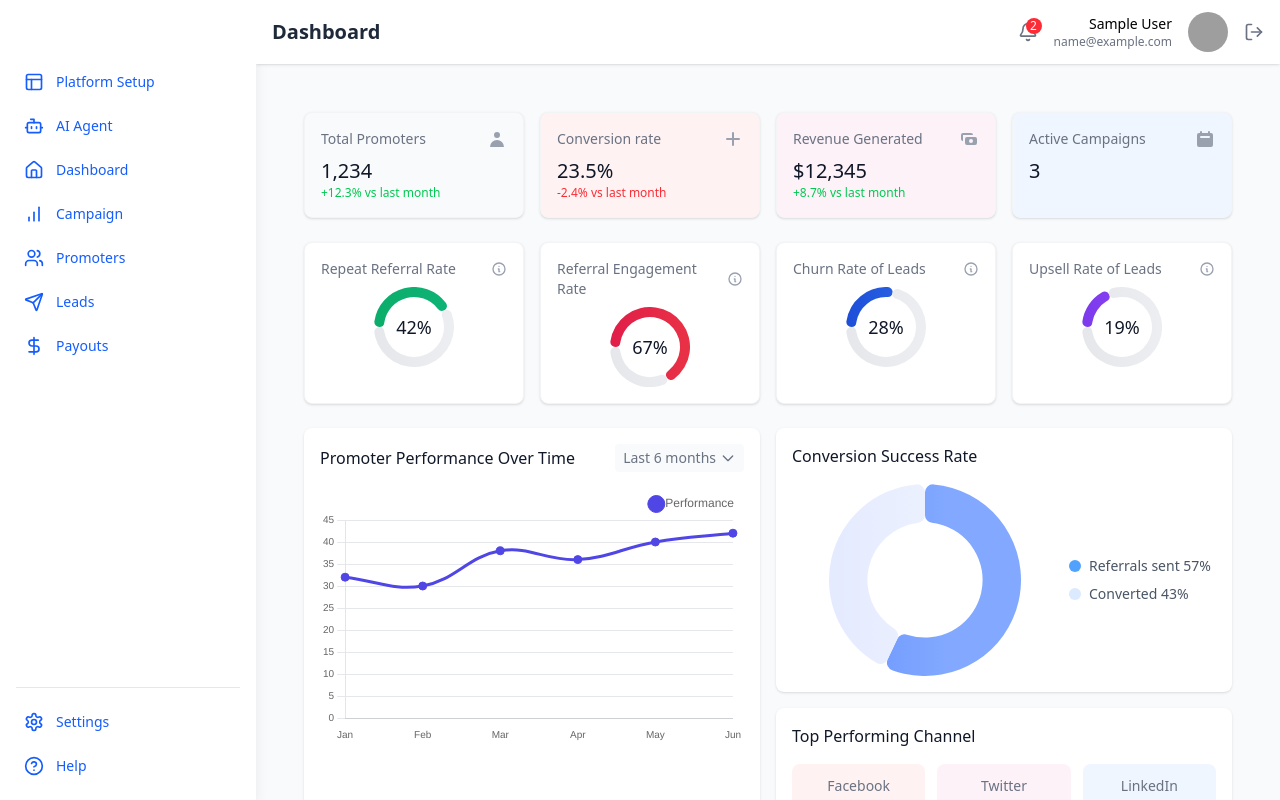
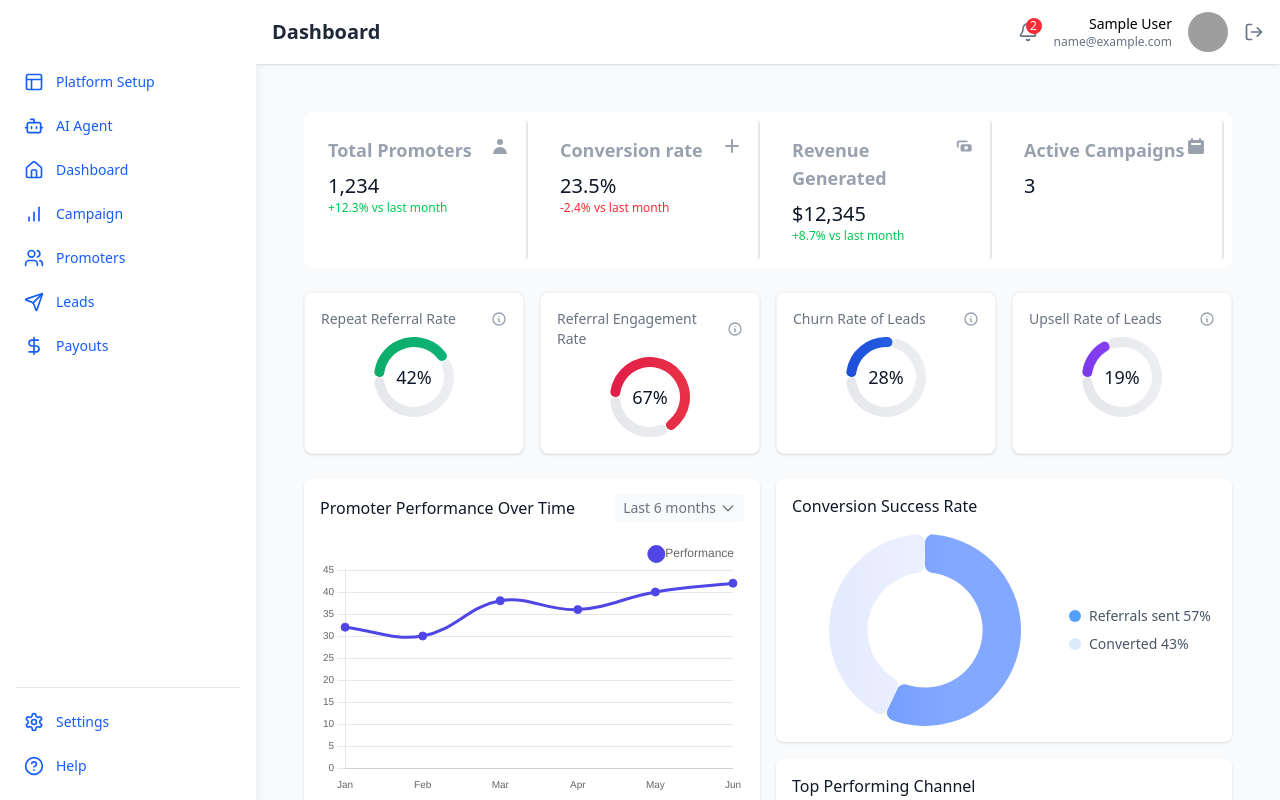
Before and after one commit to DEV1XX/Humanity-Assignment, a React (Vite) app: page /dashboard in a window 1280 px wide. Built offline with nearby package versions, Linux system fonts and the light colour scheme; sample sign-in values are in the browser's storage; grey boxes are pictures that could not be loaded.

Commit message:
dashboard tweaks

```diff
--- a/src/Pages/Dashboard.jsx
+++ b/src/Pages/Dashboard.jsx
@@ -210,20 +210,19 @@ const Dashboard = () => {
   };
 
   return (
-    <div className="p-6 bg-gray-50 min-h-screen">
+    <div className="p-6 bg-gray-50 min-h-screen ">
 
       {/* Top Metrics */}
-      <div className="grid grid-cols-1 md:grid-cols-4 gap-4 mb-6">
+      <div className="grid grid-cols-1 md:grid-cols-4 bg-white p-2  rounded-lg  gap-4 mb-6">
         <MetricCard
           label="Total Promoters"
           value={data.metrics.totalPromoters.count.toLocaleString()}
           change={data.metrics.totalPromoters.change}
           icon={
-            <svg xmlns="http://www.w3.org/2000/svg" className="h-5 w-5 text-gray-400" viewBox="0 0 20 20" fill="currentColor">
+            <svg xmlns="http://www.w3.org/2000/svg" className="h-5 w-5 text-gray-400 " viewBox="0 0 20 20" fill="currentColor">
               <path fillRule="evenodd" d="M10 9a3 3 0 100-6 3 3 0 000 6zm-7 9a7 7 0 1114 0H3z" clipRule="evenodd" />
             </svg>
           }
-          bgColor="bg-gray-50"
         />
         <MetricCard
           label="Conversion rate"
@@ -235,7 +234,6 @@ const Dashboard = () => {
               <path fillRule="evenodd" d="M10 3a1 1 0 011 1v5h5a1 1 0 110 2h-5v5a1 1 0 11-2 0v-5H4a1 1 0 110-2h5V4a1 1 0 011-1z" clipRule="evenodd" />
             </svg>
           }
-          bgColor="bg-red-50"
         />
         <MetricCard
           label="Revenue Generated"
@@ -246,7 +244,6 @@ const Dashboard = () => {
               <path fillRule="evenodd" d="M4 4a2 2 0 00-2 2v4a2 2 0 002 2V6h10a2 2 0 00-2-2H4zm2 6a2 2 0 012-2h8a2 2 0 012 2v4a2 2 0 01-2 2H8a2 2 0 01-2-2v-4zm6 4a2 2 0 100-4 2 2 0 000 4z" clipRule="evenodd" />
             </svg>
           }
-          bgColor="bg-pink-50"
         />
         <MetricCard
           label="Active Campaigns"
@@ -256,7 +253,6 @@ const Dashboard = () => {
               <path fillRule="evenodd" d="M6 2a1 1 0 00-1 1v1H4a2 2 0 00-2 2v10a2 2 0 002 2h12a2 2 0 002-2V6a2 2 0 00-2-2h-1V3a1 1 0 10-2 0v1H7V3a1 1 0 00-1-1zm0 5a1 1 0 000 2h8a1 1 0 100-2H6z" clipRule="evenodd" />
             </svg>
           }
-          bgColor="bg-blue-50"
         />
       </div>
 
@@ -414,9 +410,9 @@ const Dashboard = () => {
 
 // Top metric card with icon
 const MetricCard = ({ label, value, change, icon, negative = false, bgColor }) => (
-  <div className={`${bgColor} rounded-lg p-4 shadow-sm border border-gray-100`}>
+  <div className={`${bgColor}  rounded-sm p-4  border-r-2 border-r-gray-200`}>
     <div className="flex justify-between mb-2">
-      <p className="text-sm text-gray-500">{label}</p>
+      <p className="text-lg font-semibold text-gray-400">{label}</p>
       {icon}
     </div>
     <h2 className="text-xl font-medium text-gray-900">{value}</h2>
```
